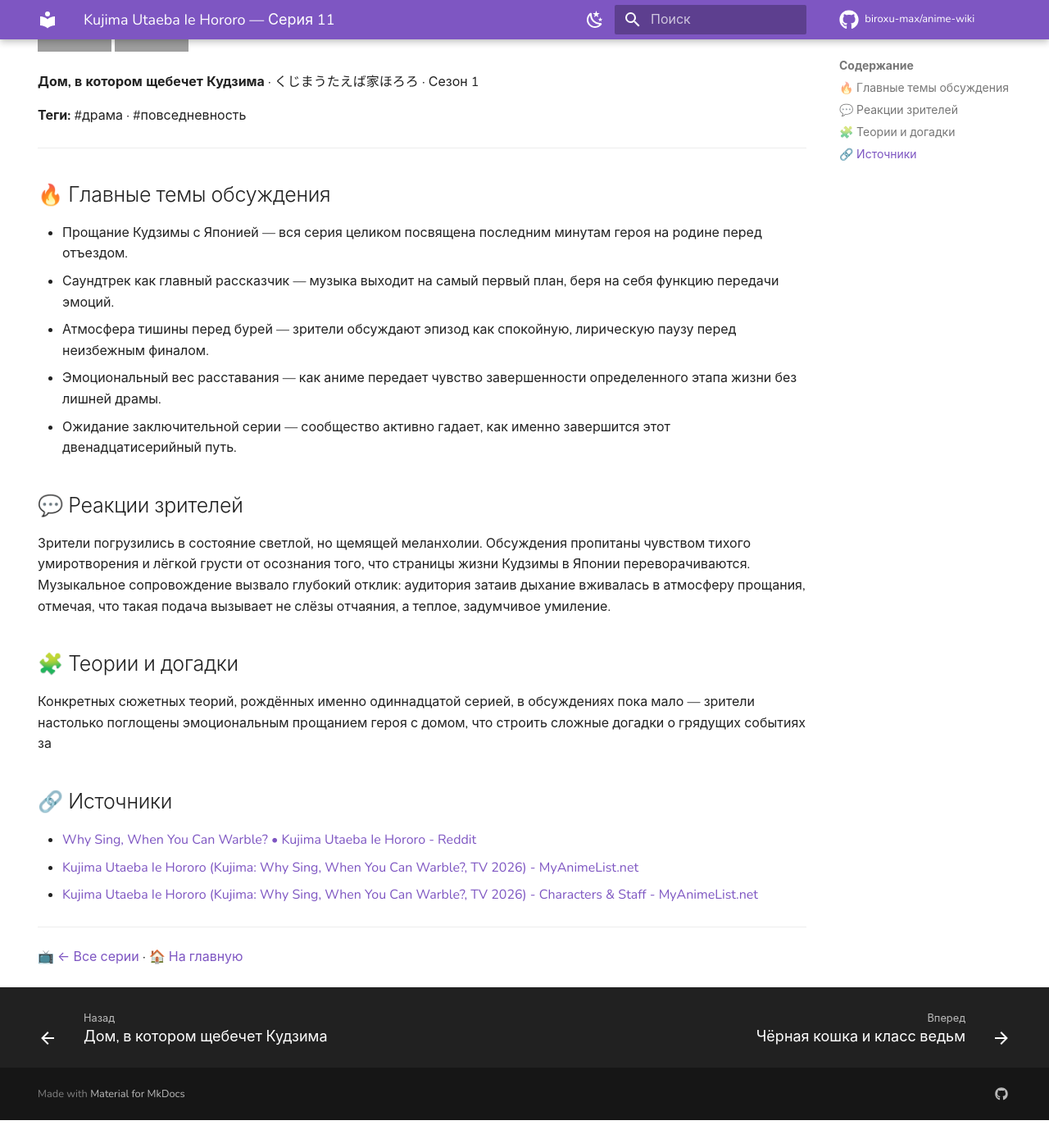
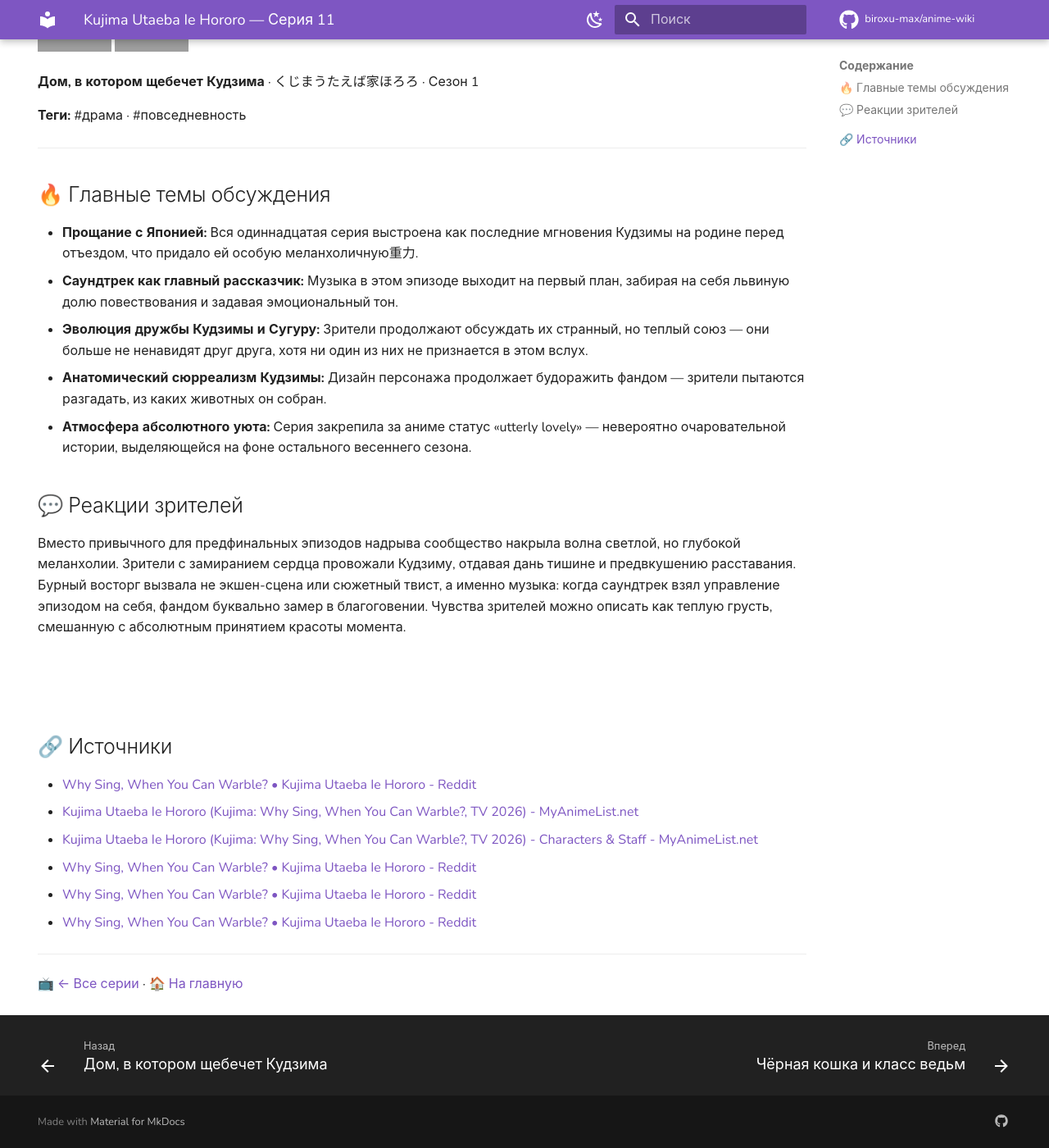
Before and after one commit to biroxu-max/anime-wiki, an MkDocs documentation site: the page built from docs/anime/kujima-utaeba/ep-11.md, in a window 1280 px wide and 1400 px high, scrolled down 224 px. Shown: the whole window at 82% size. Built offline with MkDocs 1.6.1 and Material for MkDocs 9.7.7, drawn with Linux system fonts in a browser that asks for light colours; comment, search, counter and statistics services are not loaded; before the commit the page ends 1590 px from its top, so only the background shows below that; grey boxes are pictures that could not be loaded.

Commit message:
chore(wiki): +kujima-utaeba ep11

```diff
--- a/docs/anime/kujima-utaeba/ep-11.md
+++ b/docs/anime/kujima-utaeba/ep-11.md
@@ -17,23 +17,25 @@ hide:
 ---
 
 ## 🔥 Главные темы обсуждения
-- Прощание Кудзимы с Японией — вся серия целиком посвящена последним минутам героя на родине перед отъездом.
-- Саундтрек как главный рассказчик — музыка выходит на самый первый план, беря на себя функцию передачи эмоций.
-- Атмосфера тишины перед бурей — зрители обсуждают эпизод как спокойную, лирическую паузу перед неизбежным финалом.
-- Эмоциональный вес расставания — как аниме передает чувство завершенности определенного этапа жизни без лишней драмы.
-- Ожидание заключительной серии — сообщество активно гадает, как именно завершится этот двенадцатисерийный путь.
+- **Прощание с Японией:** Вся одиннадцатая серия выстроена как последние мгновения Кудзимы на родине перед отъездом, что придало ей особую меланхоличную重力.
+- **Саундтрек как главный рассказчик:** Музыка в этом эпизоде выходит на первый план, забирая на себя львиную долю повествования и задавая эмоциональный тон.
+- **Эволюция дружбы Кудзимы и Сугуру:** Зрители продолжают обсуждать их странный, но теплый союз — они больше не ненавидят друг друга, хотя ни один из них не признается в этом вслух.
+- **Анатомический сюрреализм Кудзимы:** Дизайн персонажа продолжает будоражить фандом — зрители пытаются разгадать, из каких животных он собран.
+- **Атмосфера абсолютного уюта:** Серия закрепила за аниме статус «utterly lovely» — невероятно очаровательной истории, выделяющейся на фоне остального весеннего сезона.
 
 ## 💬 Реакции зрителей
-Зрители погрузились в состояние светлой, но щемящей меланхолии. Обсуждения пропитаны чувством тихого умиротворения и лёгкой грусти от осознания того, что страницы жизни Кудзимы в Японии переворачиваются. Музыкальное сопровождение вызвало глубокий отклик: аудитория затаив дыхание вживалась в атмосферу прощания, отмечая, что такая подача вызывает не слёзы отчаяния, а теплое, задумчивое умиление.
+Вместо привычного для предфинальных эпизодов надрыва сообщество накрыла волна светлой, но глубокой меланхолии. Зрители с замиранием сердца провожали Кудзиму, отдавая дань тишине и предвкушению расставания. Бурный восторг вызвала не экшен-сцена или сюжетный твист, а именно музыка: когда саундтрек взял управление эпизодом на себя, фандом буквально замер в благоговении. Чувства зрителей можно описать как теплую грусть, смешанную с абсолютным принятием красоты момента.
 
-## 🧩 Теории и догадки
-Конкретных сюжетных теорий, рождённых именно одиннадцатой серией, в обсуждениях пока мало — зрители настолько поглощены эмоциональным прощанием героя с домом, что строить сложные догадки о грядущих событиях за
+##
 
 ## 🔗 Источники
 
 - [Why Sing, When You Can Warble? • Kujima Utaeba Ie Hororo - Reddit](https://www.reddit.com/r/anime/comments/1u976zx/kujima_why_sing_when_you_can_warble_kujima_utaeba)
 - [Kujima Utaeba Ie Hororo (Kujima: Why Sing, When You Can Warble?, TV 2026) - MyAnimeList.net](https://myanimelist.net/anime/58832/Kujima_Utaeba_Ie_Hororo)
 - [Kujima Utaeba Ie Hororo (Kujima: Why Sing, When You Can Warble?, TV 2026) - Characters & Staff - MyAnimeList.net](https://myanimelist.net/anime/58832/Kujima_Utaeba_Ie_Hororo/characters)
+- [Why Sing, When You Can Warble? • Kujima Utaeba Ie Hororo - Reddit](https://www.reddit.com/r/anime/comments/1u2zxh1/kujima_why_sing_when_you_can_warble_kujima_utaeba)
+- [Why Sing, When You Can Warble? • Kujima Utaeba Ie Hororo - Reddit](https://www.reddit.com/r/anime/comments/1sn4ij1/kujima_why_sing_when_you_can_warble_kujima_utaeba)
+- [Why Sing, When You Can Warble? • Kujima Utaeba Ie Hororo - Reddit](https://www.reddit.com/r/anime/comments/1sgqjz7/kujima_why_sing_when_you_can_warble_kujima_utaeba)
 
 ---
 📺 [← Все серии](index.md) · [🏠 На главную](../../index.md)
```
Also changed, not shown: docs/anime/kujima-utaeba/index.md (+1 -1 lines).
